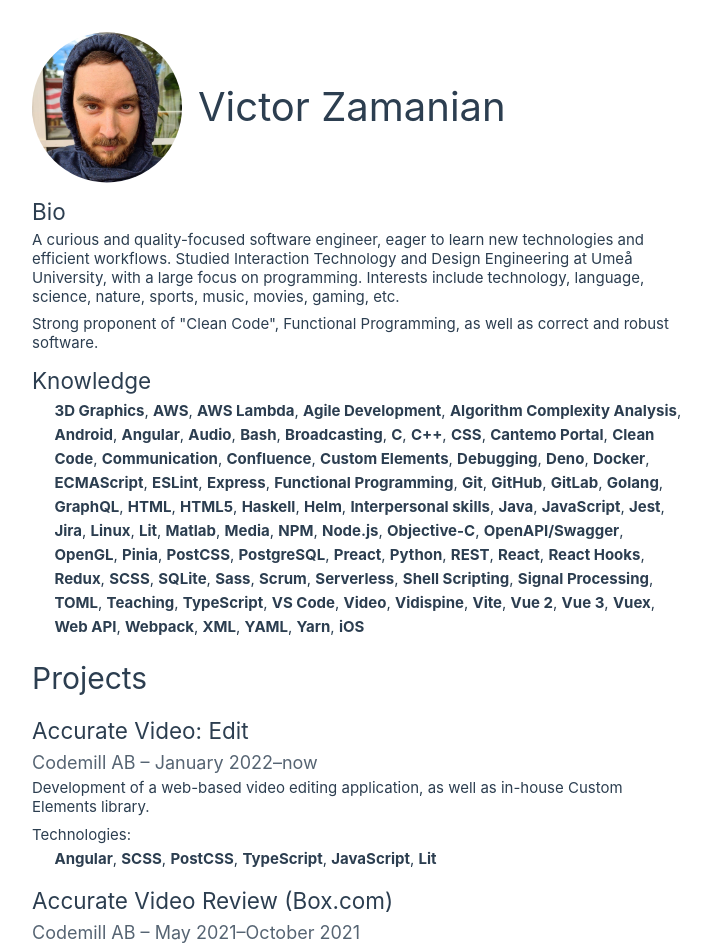
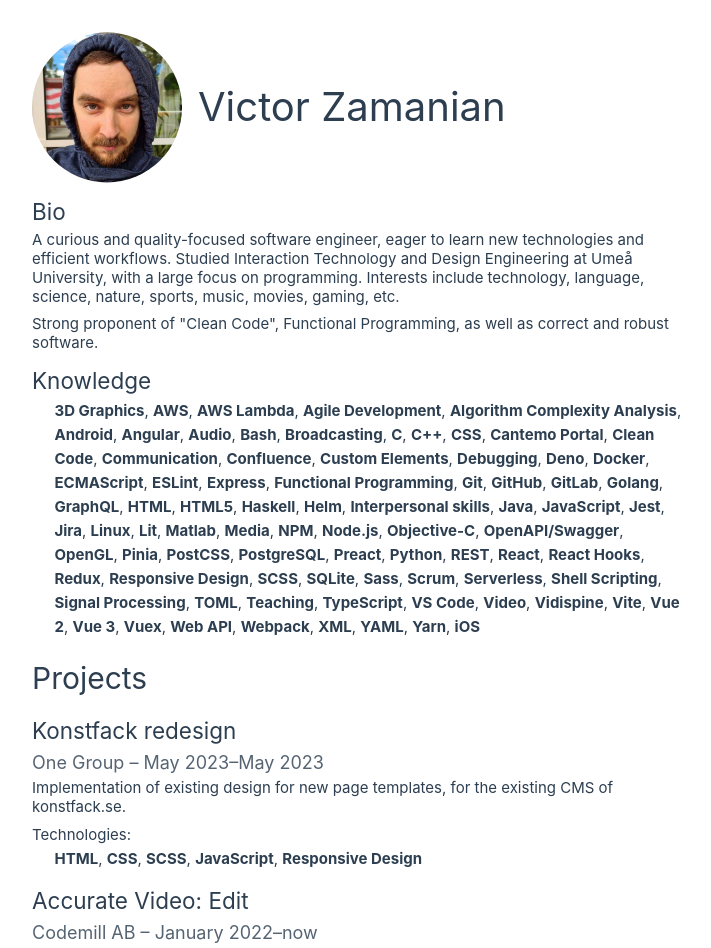
Before and after one commit to victorz/cv, a Vue app: page / in a window 1280 px wide. Shown: the top 948 px of the page, without its empty margins (280-991 px from the left). Built offline with nearby package versions, Linux system fonts and the light colour scheme.

Commit message:
Add Konstfack project.

```diff
--- a/src/resume-data.ts
+++ b/src/resume-data.ts
@@ -224,6 +224,15 @@ const data: Resume = {
         "Lit",
       ],
     },
+    {
+      company: "One Group",
+      start: "May 2023",
+      end: "May 2023",
+      title: "Konstfack redesign",
+      description:
+        "Implementation of existing design for new page templates, for the existing CMS of konstfack.se.",
+      technologies: ["HTML", "CSS", "SCSS", "JavaScript", "Responsive Design"],
+    },
   ],
   languageSkills: [
     ["Swedish", "native language"],
```
